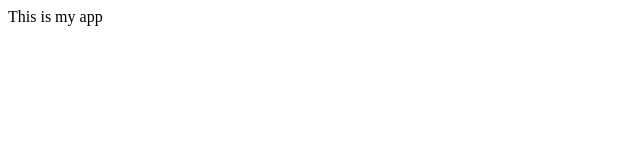
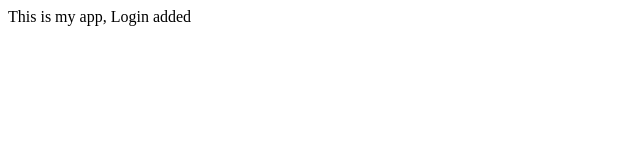
Before and after one commit to rmrobiso/myapp1, a plain HTML site: page index.html in a window 1280 px wide. Shown: the whole page, without its empty margins (0-640 px from the left). Drawn offline with Linux system fonts and the light colour scheme.

Commit message:
Added the login form

```diff
--- a/index.html
+++ b/index.html
@@ -6,6 +6,6 @@
   <title>Document</title>
 </head>
 <body>
-  This is my app
+  This is my app, Login added
 </body>
 </html>
```
Also changed, not shown: login.html (added).
